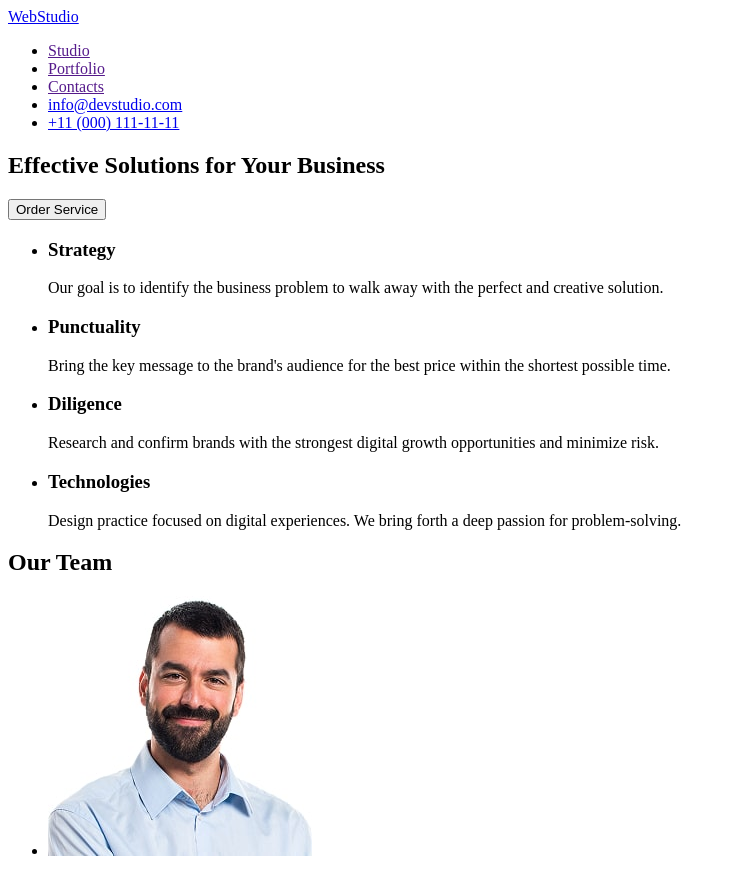
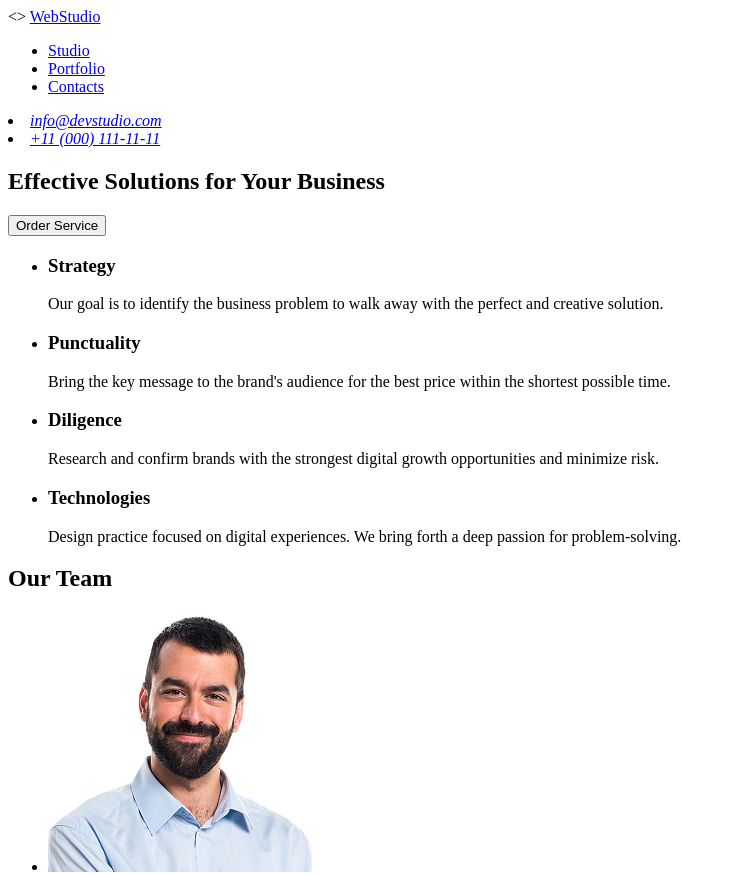
Before and after one commit to Anhelina-Martynishyna/goit-markup-hw-01, a plain HTML site: page index.html in a window 1280 px wide. Shown: the top 875 px of the page, without its empty margins (0-736 px from the left). Drawn offline with Linux system fonts and the light colour scheme.

Commit message:
Initial commit

```diff
--- a/index.html
+++ b/index.html
@@ -8,16 +8,21 @@
 
   <body>
     <header>
+      <>
+      <a href="./index.html">WebStudio</a>
       <nav>
-        <a href="index.html">WebStudio</a>
+        <ul>
+          <li><a href="content">Studio</a></li>
+          <li><a href="content">Portfolio</a></li>
+          <li><a href="content">Contacts</a></li>
+        </ul>
       </nav>
-      <ul>
-        <li><a href="">Studio</a></li>
-        <li><a href="">Portfolio</a></li>
-        <li><a href="">Contacts</a></li>
-        <li><a href="mailto:info@devstudio.com">info@devstudio.com</a></li>
-        <li><a href="tel:+110001111111">+11 (000) 111-11-11</a></li>
-      </ul>
+      <address
+          <ol>
+            <li><a href="mailto:info@devstudio.com">info@devstudio.com</a></li>
+            <li><a href="tel:+110001111111">+11 (000) 111-11-11</a></li>
+          </ol>
+      </address
     </header>
     <main>
       <section>
@@ -25,6 +30,7 @@
         <button type="button">Order Service</button>
       </section>
       <section>
+        <h2 hidden>Strategy</h2>
         <ul>
           <li>
             <h3>Strategy</h3>
@@ -104,7 +110,7 @@
     </main>
 
     <footer>
-      <p>WebStudio</p>
+      <a href="./index.html">WebStudio</a>
       <p>
         Increase the flow of customers and sales for your business with digital
         marketing & growth solutions.
```
Also changed, not shown: team-img-1.jpg (deleted), team-img-2.jpg (deleted), team-img-3.jpg (deleted), team-img-4.jpg (deleted).
